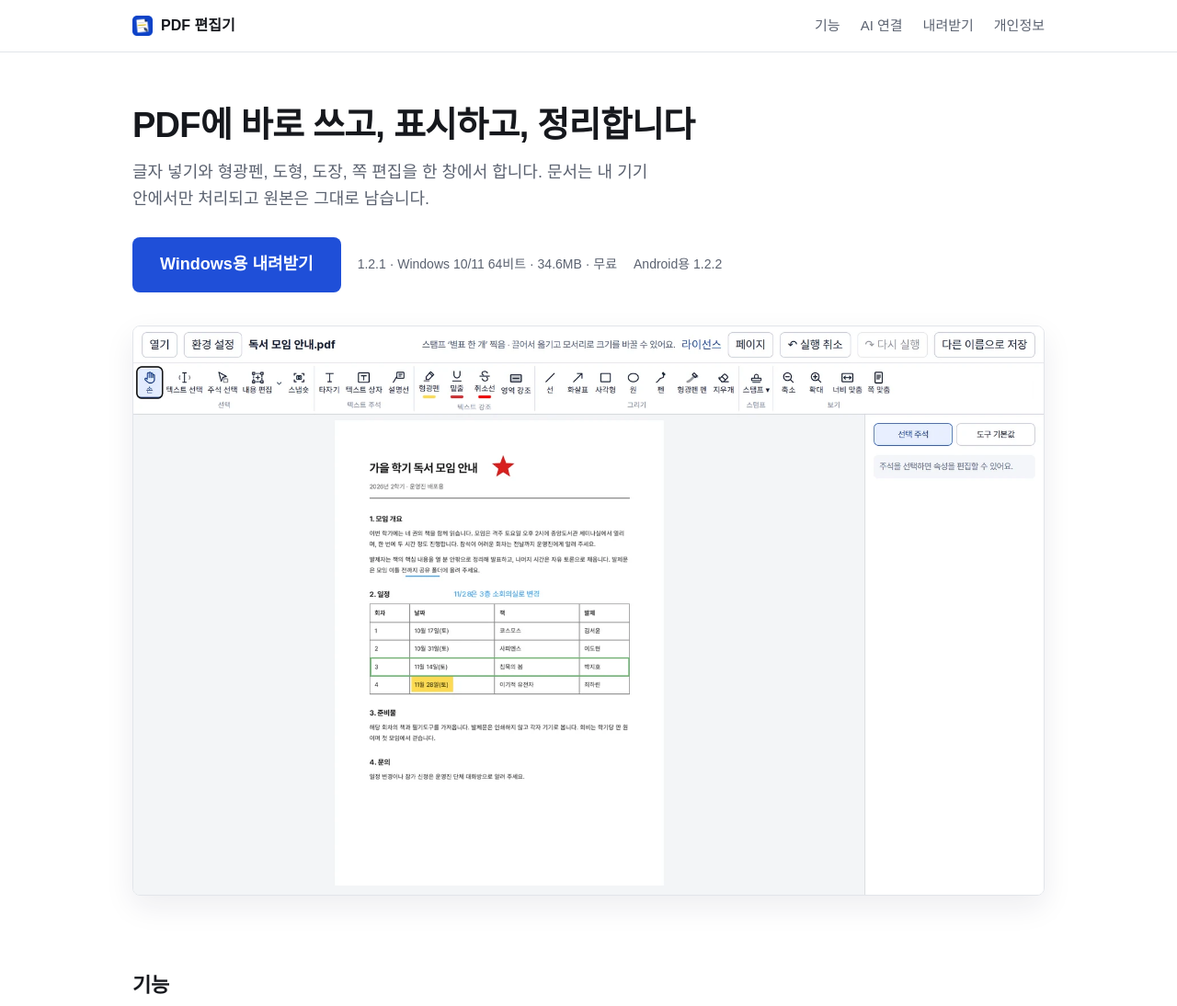
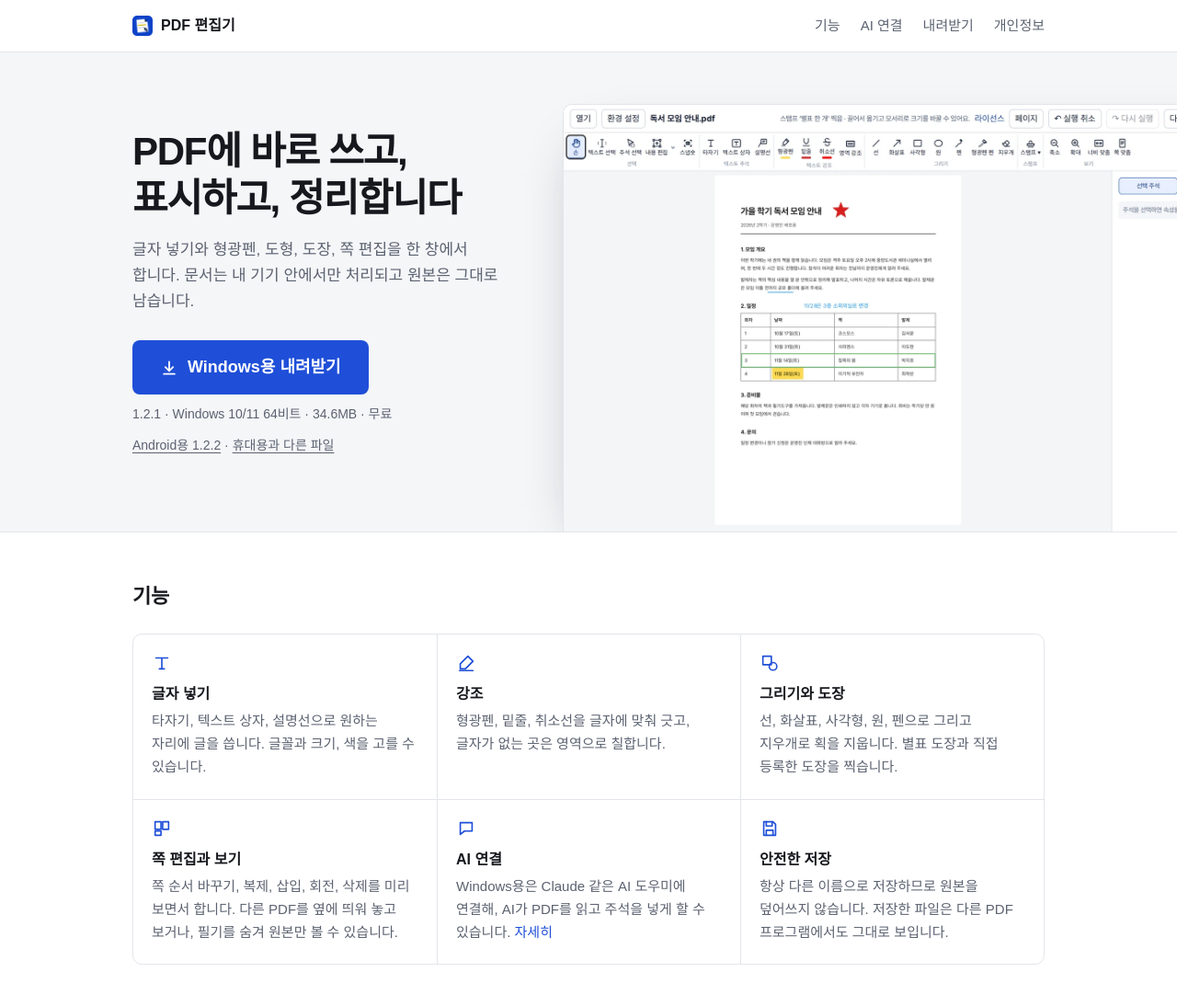
Before and after one commit to forshare2-pixel/pdf-editor, a plain HTML site: page index.html in a window 1280 px wide. Shown: the top 1094 px of the page at 92% size. Drawn offline with Linux system fonts and the light colour scheme; a web font is replaced by a local one.

Commit message:
첫 화면: 제목·내려받기 옆에 편집기 화면을 크게, 기능은 칸으로 나눈 표

```diff
--- a/index.html
+++ b/index.html
@@ -17,26 +17,28 @@
 </div></header>
 
 <main>
-<div class="wrap hero">
- <h1>PDF에 바로 쓰고, 표시하고, 정리합니다</h1>
- <p class="lead">글자 넣기와 형광펜, 도형, 도장, 쪽 편집을 한 창에서 합니다. 문서는 내 기기 안에서만 처리되고 원본은 그대로 남습니다.</p>
- <div class="get">
-  <a class="btn btn-lg" href="https://github.com/forshare2-pixel/pdf-editor/releases/download/v1.2.1/PDFEditor-1.2.1-setup-win64.exe">Windows용 내려받기</a>
-  <span class="meta">1.2.1 · Windows 10/11 64비트 · 34.6MB · 무료</span>
-  <a class="meta" href="https://github.com/forshare2-pixel/pdf-editor/releases/download/android-v1.2.2/PDFEditor-1.2.2-arm64.apk">Android용 1.2.2</a>
+<div class="hero"><div class="wrap hero-in">
+ <div class="hero-copy">
+  <h1>PDF에 바로 쓰고, 표시하고, 정리합니다</h1>
+  <p class="lead">글자 넣기와 형광펜, 도형, 도장, 쪽 편집을 한 창에서 합니다. 문서는 내 기기 안에서만 처리되고 원본은 그대로 남습니다.</p>
+  <div class="get">
+   <a class="btn btn-lg" href="https://github.com/forshare2-pixel/pdf-editor/releases/download/v1.2.1/PDFEditor-1.2.1-setup-win64.exe"><svg viewBox="0 0 24 24" fill="none" stroke="currentColor" stroke-width="2.2" stroke-linecap="round" stroke-linejoin="round" aria-hidden="true"><path d="M12 4v11M7 11l5 5 5-5M5 20h14"/></svg>Windows용 내려받기</a>
+   <span class="meta">1.2.1 · Windows 10/11 64비트 · 34.6MB · 무료</span>
+   <span class="meta"><a href="https://github.com/forshare2-pixel/pdf-editor/releases/download/android-v1.2.2/PDFEditor-1.2.2-arm64.apk">Android용 1.2.2</a> · <a href="#download">휴대용과 다른 파일</a></span>
+  </div>
  </div>
- <figure class="shot"><img src="editor.webp" width="1600" height="1000" alt="PDF 편집기에서 문서에 글자, 강조, 사각형, 별표를 넣은 화면"></figure>
-</div>
+ <figure class="shot hero-shot"><img src="editor.webp" width="1600" height="1000" alt="PDF 편집기에서 문서에 글자, 강조, 사각형, 별표를 넣은 화면"></figure>
+</div></div>
 
 <section id="features"><div class="wrap">
  <h2>기능</h2>
  <ul class="features">
-  <li><h3>글자 넣기</h3><p>타자기, 텍스트 상자, 설명선으로 원하는 자리에 글을 씁니다. 글꼴과 크기, 색을 고를 수 있습니다.</p></li>
-  <li><h3>강조</h3><p>형광펜, 밑줄, 취소선을 글자에 맞춰 긋고, 글자가 없는 곳은 영역으로 칠합니다.</p></li>
-  <li><h3>그리기와 도장</h3><p>선, 화살표, 사각형, 원, 펜으로 그리고 지우개로 획을 지웁니다. 별표 도장과 직접 등록한 도장을 찍습니다.</p></li>
-  <li><h3>쪽 편집과 보기</h3><p>쪽 순서 바꾸기, 복제, 삽입, 회전, 삭제를 미리 보면서 합니다. 다른 PDF를 옆에 띄워 놓고 보거나, 필기를 숨겨 원본만 볼 수 있습니다.</p></li>
-  <li><h3>AI 연결</h3><p>Windows용은 Claude 같은 AI 도우미에 연결해, AI가 PDF를 읽고 주석을 넣게 할 수 있습니다. <a href="#ai">자세히</a></p></li>
-  <li><h3>안전한 저장</h3><p>항상 다른 이름으로 저장하므로 원본을 덮어쓰지 않습니다. 저장한 파일은 다른 PDF 프로그램에서도 그대로 보입니다.</p></li>
+  <li><svg viewBox="0 0 24 24" fill="none" stroke="currentColor" stroke-width="1.8" stroke-linecap="round" stroke-linejoin="round" aria-hidden="true"><path d="M5 6h14M12 6v13M9 19h6"/></svg><h3>글자 넣기</h3><p>타자기, 텍스트 상자, 설명선으로 원하는 자리에 글을 씁니다. 글꼴과 크기, 색을 고를 수 있습니다.</p></li>
+  <li><svg viewBox="0 0 24 24" fill="none" stroke="currentColor" stroke-width="1.8" stroke-linecap="round" stroke-linejoin="round" aria-hidden="true"><path d="M14 4l6 6-9 9H5v-6z"/><path d="M4 21h16"/></svg><h3>강조</h3><p>형광펜, 밑줄, 취소선을 글자에 맞춰 긋고, 글자가 없는 곳은 영역으로 칠합니다.</p></li>
+  <li><svg viewBox="0 0 24 24" fill="none" stroke="currentColor" stroke-width="1.8" stroke-linecap="round" stroke-linejoin="round" aria-hidden="true"><rect x="4" y="4" width="10" height="10"/><circle cx="16" cy="16" r="4.5"/></svg><h3>그리기와 도장</h3><p>선, 화살표, 사각형, 원, 펜으로 그리고 지우개로 획을 지웁니다. 별표 도장과 직접 등록한 도장을 찍습니다.</p></li>
+  <li><svg viewBox="0 0 24 24" fill="none" stroke="currentColor" stroke-width="1.8" stroke-linecap="round" stroke-linejoin="round" aria-hidden="true"><rect x="4" y="4" width="7" height="9"/><rect x="13" y="4" width="7" height="9"/><rect x="4" y="15" width="7" height="5"/></svg><h3>쪽 편집과 보기</h3><p>쪽 순서 바꾸기, 복제, 삽입, 회전, 삭제를 미리 보면서 합니다. 다른 PDF를 옆에 띄워 놓고 보거나, 필기를 숨겨 원본만 볼 수 있습니다.</p></li>
+  <li><svg viewBox="0 0 24 24" fill="none" stroke="currentColor" stroke-width="1.8" stroke-linecap="round" stroke-linejoin="round" aria-hidden="true"><path d="M5 5h14v10H10l-5 4z"/></svg><h3>AI 연결</h3><p>Windows용은 Claude 같은 AI 도우미에 연결해, AI가 PDF를 읽고 주석을 넣게 할 수 있습니다. <a href="#ai">자세히</a></p></li>
+  <li><svg viewBox="0 0 24 24" fill="none" stroke="currentColor" stroke-width="1.8" stroke-linecap="round" stroke-linejoin="round" aria-hidden="true"><path d="M5 4h11l3 3v13H5z"/><path d="M8 4v5h7V4M8 20v-6h8v6"/></svg><h3>안전한 저장</h3><p>항상 다른 이름으로 저장하므로 원본을 덮어쓰지 않습니다. 저장한 파일은 다른 PDF 프로그램에서도 그대로 보입니다.</p></li>
  </ul>
 </div></section>
 
--- a/style.css
+++ b/style.css
@@ -77,3 +77,36 @@ figcaption{font-size:13px;color:var(--sub);padding:9px 14px;border-top:1px solid
 .guide .ask{background:#fff;margin:8px 0 2px}
 .guide .meta{margin-bottom:0}
 @media(max-width:760px){.btn-lg{display:block;width:100%;text-align:center}.guide{padding:18px 16px}}
+
+/* 첫 화면(2026-11-28): 제목·내려받기 옆에 편집기 화면을 크게, 기능은 칸으로 나눈 표 */
+.hero{padding:0;background:var(--soft);border-bottom:1px solid var(--line);overflow:hidden}
+.hero-in{display:grid;grid-template-columns:420px minmax(0,1fr);gap:48px;align-items:center;padding-top:56px}
+.hero-copy{padding-bottom:56px}
+.hero h1{font-size:42px;line-height:1.22;font-weight:800;letter-spacing:-.03em;margin:0 0 16px;text-wrap:balance}
+.hero .lead{font-size:17px;margin:0 0 28px;max-width:none}
+.hero .get{flex-direction:column;align-items:flex-start;gap:10px}
+.hero .btn-lg{display:inline-flex;align-items:center;gap:10px}
+.hero .btn-lg svg{width:20px;height:20px}
+.hero .meta a{color:var(--sub);text-decoration:underline;text-underline-offset:3px}
+.hero .meta a:hover{color:var(--accent)}
+.hero-shot{align-self:end;margin:0 -220px 0 0;border-bottom:0;border-radius:10px 10px 0 0;background:#fff;box-shadow:0 24px 60px -30px rgba(18,20,26,.45)}
+.hero+section{border-top:0}
+.features{gap:0;border:1px solid var(--line);border-radius:10px;overflow:hidden}
+.features li{padding:20px 20px 22px;border-left:1px solid var(--line);border-top:1px solid var(--line)}
+.features li:nth-child(3n+1){border-left:0}
+.features li:nth-child(-n+3){border-top:0}
+.features svg{display:block;width:22px;height:22px;color:var(--accent);margin-bottom:10px}
+@media(max-width:900px){
+ .hero-in{grid-template-columns:1fr;gap:28px;padding-top:36px}
+ .hero-copy{padding-bottom:0}
+ .hero h1{font-size:32px}
+ .hero-shot{margin-right:-90px}
+}
+@media(max-width:760px){
+ .hero .btn-lg{display:flex;justify-content:center}
+ .hero .get{align-items:stretch}
+ .features li,.features li:nth-child(3n+1){border-left:0;border-top:1px solid var(--line)}
+ .features li:first-child{border-top:0}
+}
+.brand,nav a{white-space:nowrap}
+@media(max-width:440px){header.top .wrap{gap:12px;padding:0 16px}nav{gap:12px;font-size:13.5px}}
```
